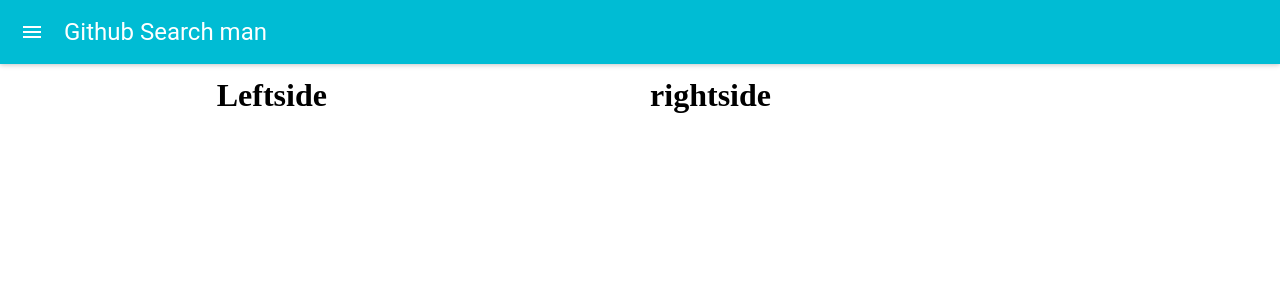
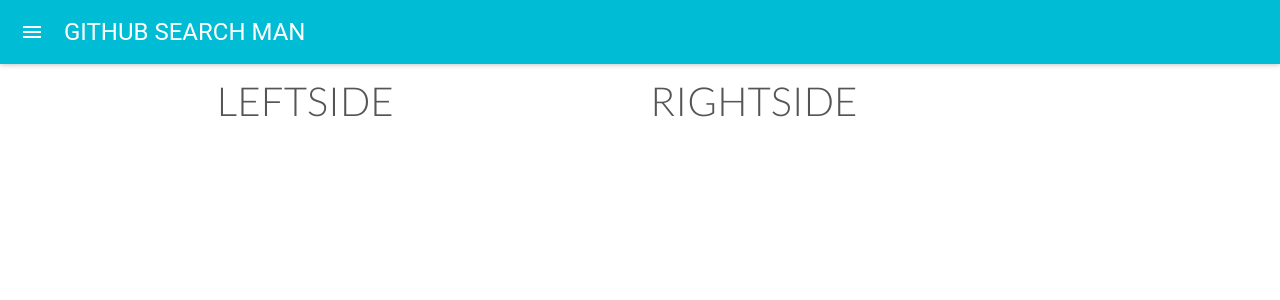
Before and after one commit to voidsatisfaction/github-search-man, a React (Create React App) app in the folder client/: page / in a window 1280 px wide. Shown: the top 300 px of the page. Built offline with nearby package versions, Linux system fonts and the light colour scheme; what react-tap-event-plugin would draw is missing.

Commit message:
feat: add google font lato on app

```diff
--- a/client/src/index.css
+++ b/client/src/index.css
@@ -8,3 +8,25 @@
     -webkit-box-sizing: border-box;
     box-sizing: border-box;
 }
+
+html,
+body {
+  background-color: #fff;
+  color: #555;
+  font-family: 'Lato', 'Arial', sans-serif;
+  font-weight: 300;
+  font-size: 20px;
+  text-rendering: optimizeLegibility;
+  overflow-x: hidden;
+}
+
+/* ----------------------------------------------- */
+/* REUSABLE COMPONENTS */
+/* ----------------------------------------------- */
+
+h1,
+h2,
+h3 {
+  font-weight: 300;
+  text-transform: uppercase;
+}
--- a/client/src/index.js
+++ b/client/src/index.js
@@ -5,6 +5,7 @@ import registerServiceWorker from './registerServiceWorker';
 import injectTapEventPlugin from 'react-tap-event-plugin';
 import MuiThemeProvider from 'material-ui/styles/MuiThemeProvider';
 import './vendor/css/grid.css';
+import './vendor/css/font.css';
 import './index.css';
 
 injectTapEventPlugin();
--- /dev/null
+++ b/client/src/vendor/css/font.css
@@ -0,0 +1 @@
+@import url('https://fonts.googleapis.com/css?family=Lato:100,300,300i,400')
```
